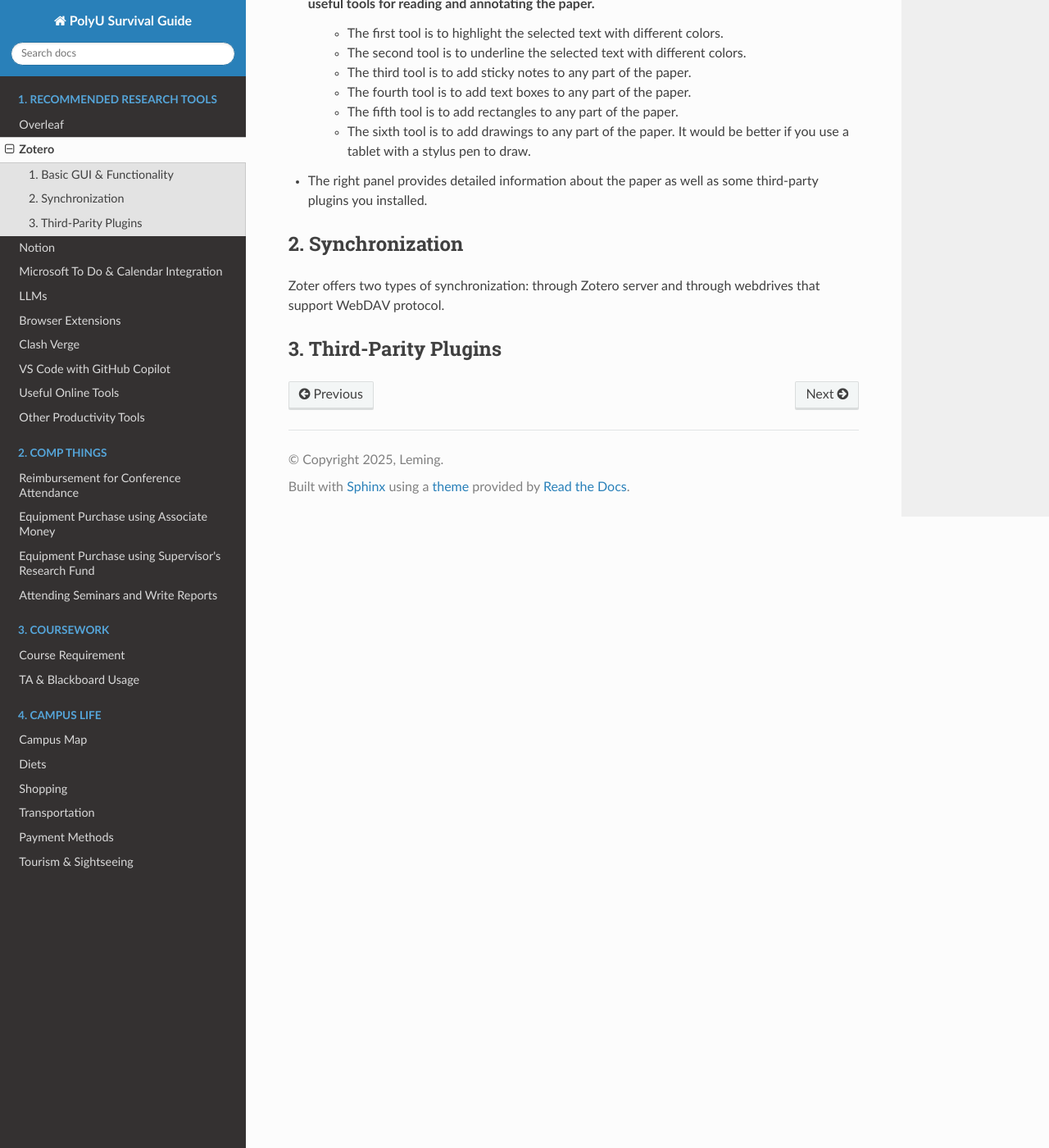
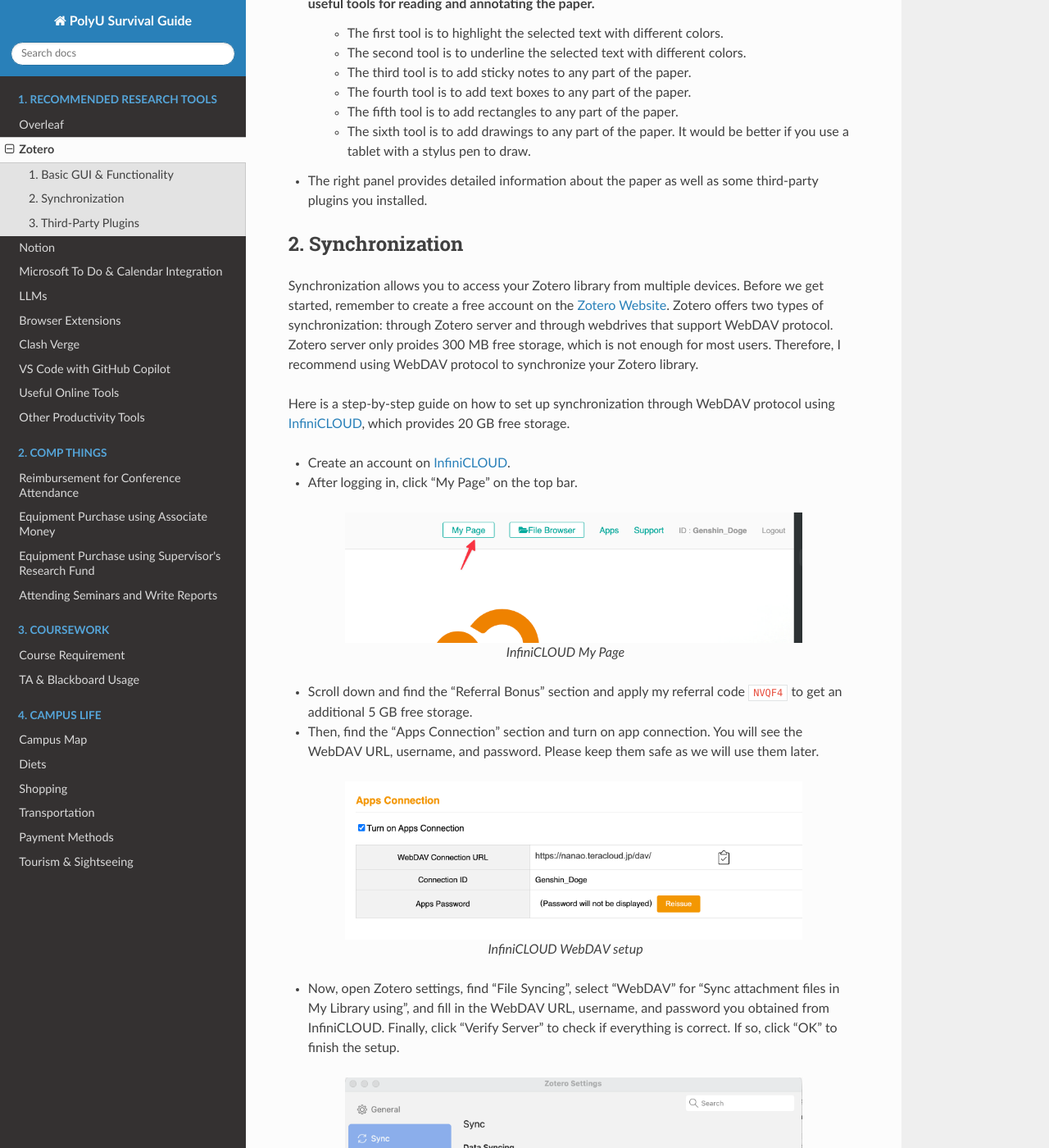
Before and after one commit to lemingshen/PolyU-Survival, a Sphinx documentation site: the page built from docs/source/research/zotero.rst, in a window 1280 px wide and 1400 px high, scrolled down 1509 px. Shown: the whole window at 82% size. Built offline with Sphinx 7.4.7 and the Read the Docs theme 3.1.0, drawn with Linux system fonts in a browser that asks for light colours; some of the changed text lies outside the part shown.

Commit message:
update zotero

```diff
--- a/docs/source/research/zotero.rst
+++ b/docs/source/research/zotero.rst
@@ -41,7 +41,40 @@ The following figure shows the detailed GUI when you doule-click to read a paper
 2. Synchronization
 --------------------------
 
-Zoter offers two types of synchronization: through Zotero server and through webdrives that support WebDAV protocol.
+Synchronization allows you to access your Zotero library from multiple devices. Before we get started, remember to create a free account on the `Zotero Website <https://www.zotero.org/>`_. Zotero offers two types of synchronization: through Zotero server and through webdrives that support WebDAV protocol. Zotero server only proides 300 MB free storage, which is not enough for most users. Therefore, I recommend using WebDAV protocol to synchronize your Zotero library.
 
-3. Third-Parity Plugins
+Here is a step-by-step guide on how to set up synchronization through WebDAV protocol using `InfiniCLOUD <https://infini-cloud.net/en/>`_, which provides 20 GB free storage.
+
+* Create an account on `InfiniCLOUD <https://infini-cloud.net/en/>`_.
+* After logging in, click "My Page" on the top bar.
+
+.. figure:: ../../assets/research/zotero/click_my_page.png
+    :width: 80%
+    :align: center
+    :alt: InfiniCLOUD My Page
+
+    InfiniCLOUD My Page
+
+* Scroll down and find the "Referral Bonus" section and apply my referral code ``NVQF4`` to get an additional 5 GB free storage.
+* Then, find the "Apps Connection" section and turn on app connection. You will see the WebDAV URL, username, and password. Please keep them safe as we will use them later.
+
+.. figure:: ../../assets/research/zotero/webdav_setup.png
+    :width: 80%
+    :align: center
+    :alt: InfiniCLOUD WebDAV setup
+
+    InfiniCLOUD WebDAV setup
+
+* Now, open Zotero settings, find "File Syncing", select "WebDAV" for "Sync attachment files in My Library using", and fill in the WebDAV URL, username, and password you obtained from InfiniCLOUD. Finally, click "Verify Server" to check if everything is correct. If so, click "OK" to finish the setup.
+
+.. figure:: ../../assets/research/zotero/webdav_config.png
+    :width: 80%
+    :align: center
+    :alt: InfiniCLOUD WebDAV Configuration
+
+    InfiniCLOUD WebDAV Configuration
+
+* As long as your new device login the same Zotero account and set up the WebDAV synchronization, your Zotero library will be synchronized across all your devices.
+
+3. Third-Party Plugins
 --------------------------
```
Also changed, not shown: docs/assets/research/zotero/click_my_page.png (added), docs/assets/research/zotero/webdav_config.png (added), docs/assets/research/zotero/webdav_setup.png (added), 1 other file.
